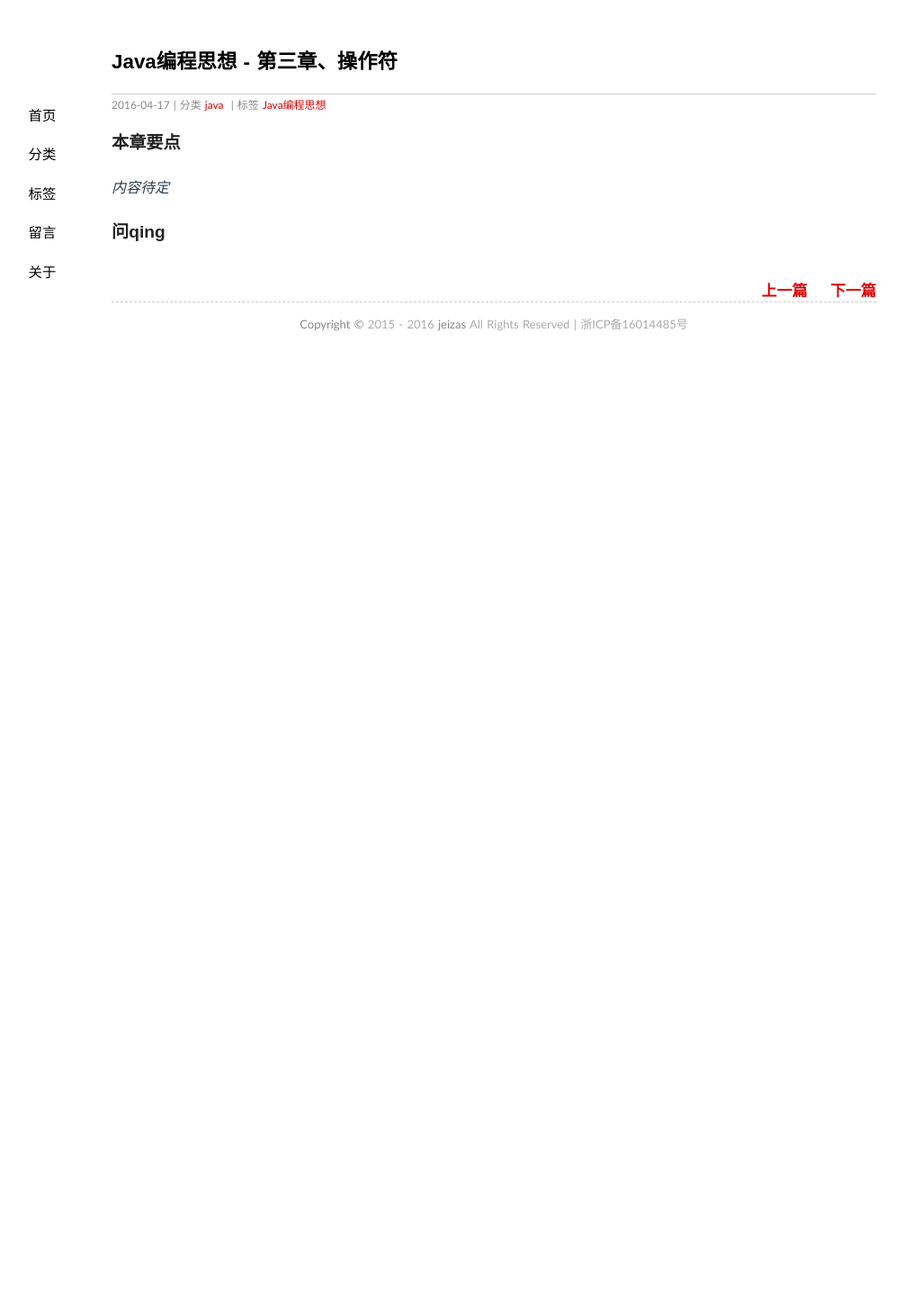
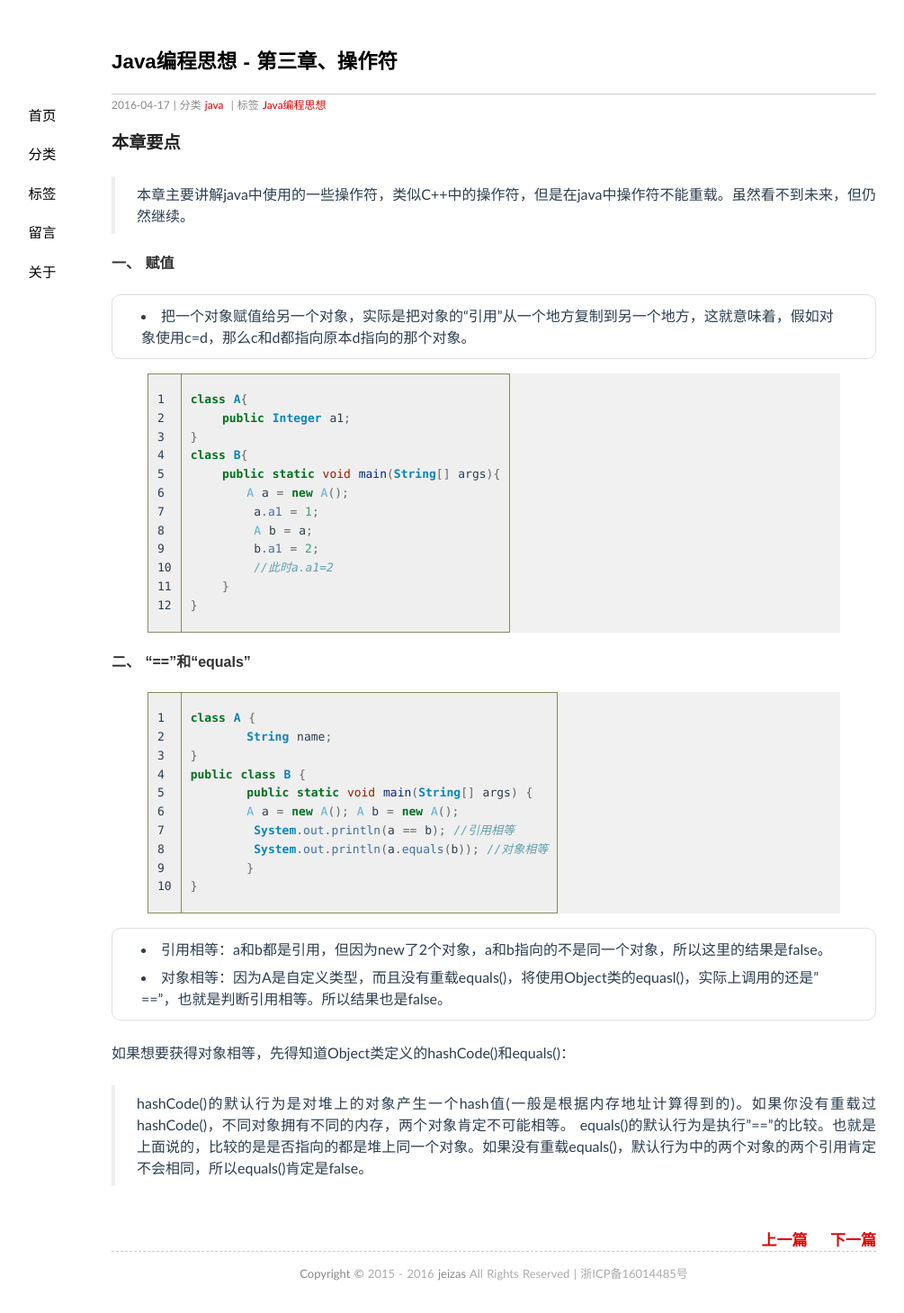
Before and after one commit to jeizas/jeizas.github.io, a Jekyll site: the page built from _posts/2016-04-17-thinking_in_java_chapter03.md, in a window 1280 px wide. Shown: the whole page at 90% size, without its empty margins (91-1096 px from the left). Built offline with Jekyll 4.4.1, drawn with Linux system fonts in a browser that asks for light colours; comment, search, counter and statistics services are not loaded; before the commit the page ends 900 px from its top, so only the background shows below that.

Commit message:
修改：     _posts/2016-04-17-thinking_in_java_chapter03.md

```diff
--- a/_posts/2016-04-17-thinking_in_java_chapter03.md
+++ b/_posts/2016-04-17-thinking_in_java_chapter03.md
@@ -7,6 +7,47 @@ tags: [Java编程思想]
 ---
 
 ### 本章要点
-*内容待定*
 
-### 问qing
+> 本章主要讲解java中使用的一些操作符，类似C++中的操作符，但是在java中操作符不能重载。虽然看不到未来，但仍然继续。
+
+#### 一、 赋值
+
+* 把一个对象赋值给另一个对象，实际是把对象的“引用”从一个地方复制到另一个地方，这就意味着，假如对象使用c=d，那么c和d都指向原本d指向的那个对象。
+
+{% highlight java linenos %}
+class A{
+    public Integer a1;
+}
+class B{
+    public static void main(String[] args){
+    	A a = new A();
+        a.a1 = 1;
+        A b = a;
+        b.a1 = 2;
+        //此时a.a1=2
+    }
+}
+{% endhighlight linenos %}
+
+#### 二、 “==”和“equals”
+
+{% highlight java linenos %}
+class A {
+	String name;
+}
+public class B {
+	public static void main(String[] args) {
+    	A a = new A(); A b = new A();
+        System.out.println(a == b); //引用相等
+        System.out.println(a.equals(b)); //对象相等
+	}
+}
+{% endhighlight linenos %}
+
+* 引用相等：a和b都是引用，但因为new了2个对象，a和b指向的不是同一个对象，所以这里的结果是false。
+* 对象相等：因为A是自定义类型，而且没有重载equals()，将使用Object类的equasl()，实际上调用的还是"=="，也就是判断引用相等。所以结果也是false。
+
+如果想要获得对象相等，先得知道Object类定义的hashCode()和equals()：
+
+> hashCode()的默认行为是对堆上的对象产生一个hash值(一般是根据内存地址计算得到的)。如果你没有重载过hashCode()，不同对象拥有不同的内存，两个对象肯定不可能相等。
+    equals()的默认行为是执行"=="的比较。也就是上面说的，比较的是是否指向的都是堆上同一个对象。如果没有重载equals()，默认行为中的两个对象的两个引用肯定不会相同，所以equals()肯定是false。
```
